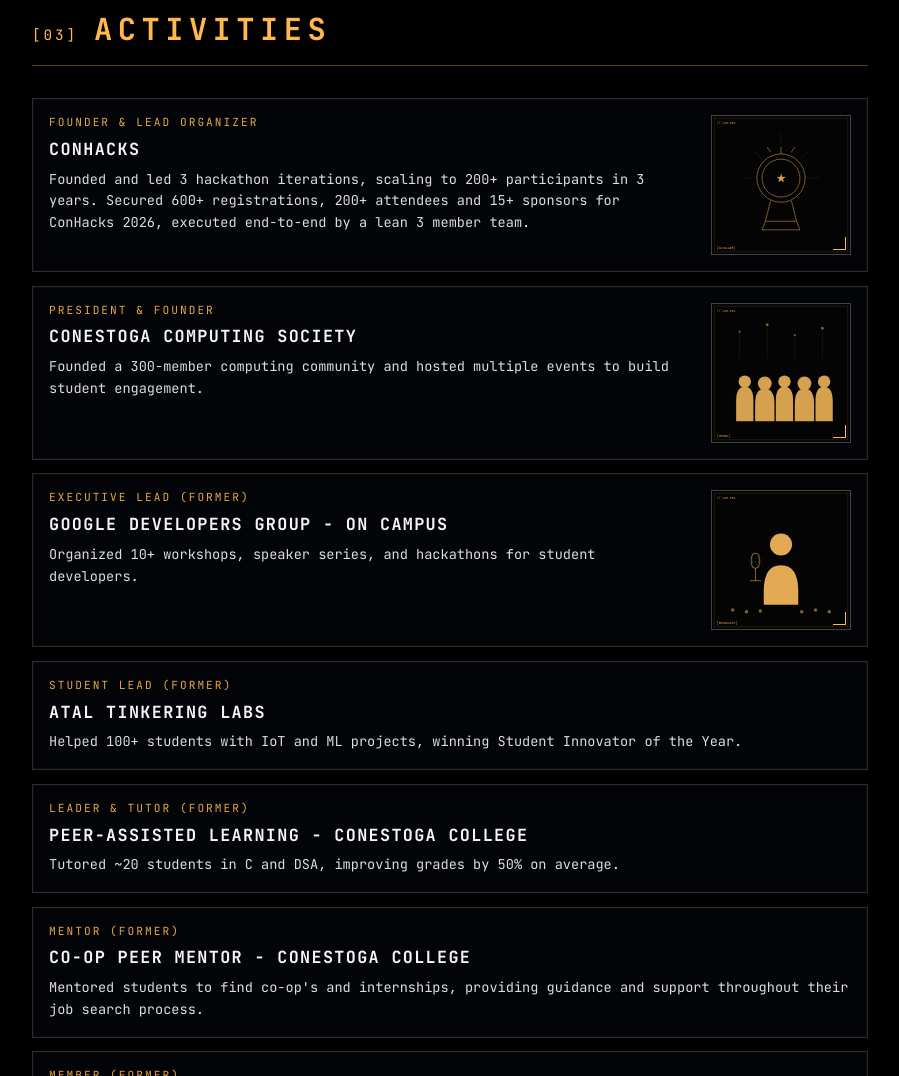
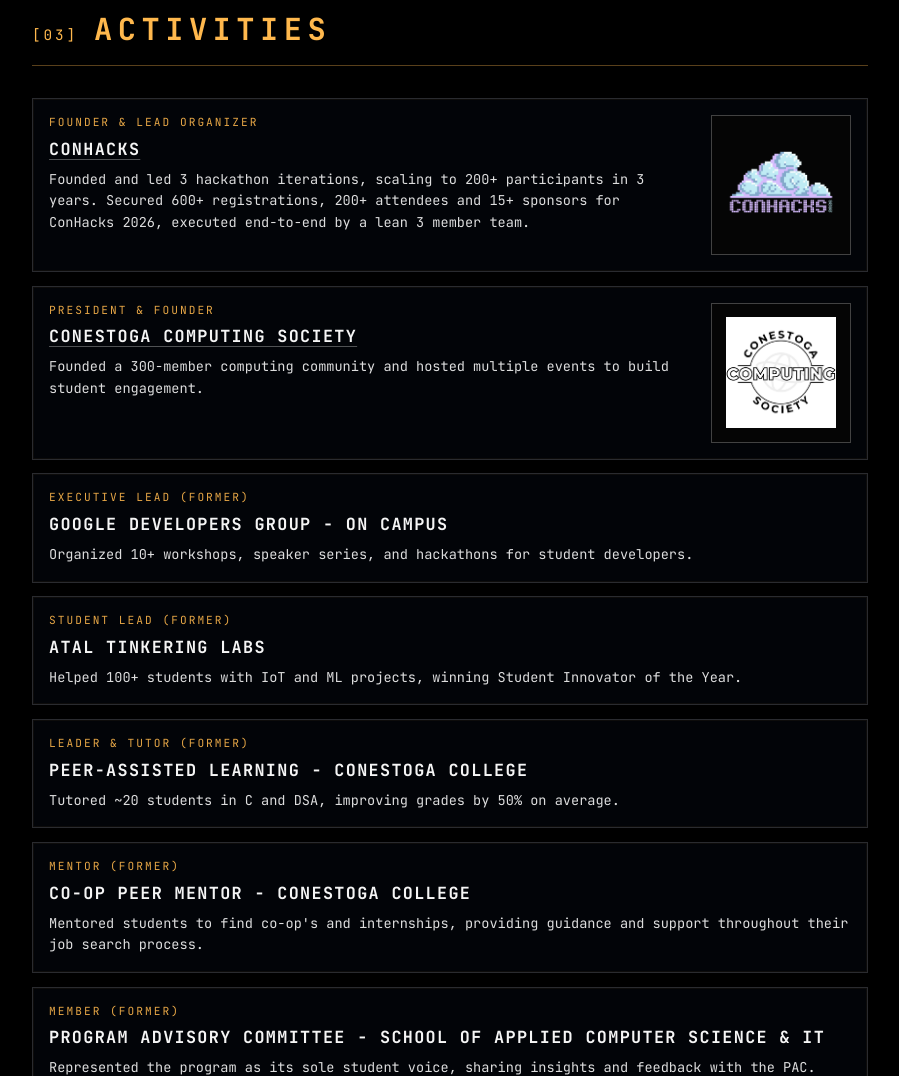
Before and after one commit to Anish-Reddy-K/portfolio, a plain HTML site: page index.html in a window 1280 px wide. Shown: the part 4700-5776 px from the top of the page, without its empty margins (190-1089 px from the left). Drawn offline with Linux system fonts and the light colour scheme.

Commit message:
update: copy

```diff
--- a/css/components/activities.css
+++ b/css/components/activities.css
@@ -84,29 +84,12 @@
     filter: contrast(1.05) saturate(0.85);
 }
 
-/* Frame ticks — corner registration marks */
-.activity-entry__photo::before,
-.activity-entry__photo::after {
-    content: '';
-    position: absolute;
-    width: 12px;
-    height: 12px;
-    border: 1px solid #ffb84d;
-    pointer-events: none;
-}
-
-.activity-entry__photo::before {
-    top: 4px;
-    left: 4px;
-    border-right: none;
-    border-bottom: none;
-}
-
-.activity-entry__photo::after {
-    bottom: 4px;
-    right: 4px;
-    border-left: none;
-    border-top: none;
+.activity-entry__photo img.activity-entry__image--contain {
+    box-sizing: border-box;
+    object-fit: contain;
+    padding: 0.85rem;
+    background: #050505;
+    filter: none;
 }
 
 /* Body */
@@ -138,6 +121,22 @@
     font-weight: 700;
     letter-spacing: 0.08em;
     text-transform: uppercase;
+}
+
+.activity-entry__title a {
+    position: relative;
+    z-index: 2;
+    color: inherit;
+    text-decoration: underline;
+    text-decoration-color: rgba(245, 245, 245, 0.32);
+    text-underline-offset: 4px;
+}
+
+.activity-entry__title a:hover,
+.activity-entry__title a:focus-visible {
+    color: #ffb84d;
+    text-decoration-color: #ffb84d;
+    outline: none;
 }
 
 .activity-entry__desc {
@@ -185,7 +184,7 @@
 }
 
 .activity-modal__panel {
-    width: min(760px, 100%);
+    width: min(980px, 100%);
     max-height: min(86vh, 760px);
     display: grid;
     grid-template-rows: auto minmax(0, 1fr) auto;
@@ -261,7 +260,7 @@
 .activity-modal__screen {
     position: relative;
     min-height: 260px;
-    aspect-ratio: 16 / 10;
+    height: 100%;
     display: grid;
     place-items: center;
     overflow: hidden;
@@ -283,9 +282,11 @@
 }
 
 .activity-modal__image {
+    box-sizing: border-box;
     width: 100%;
     height: 100%;
     object-fit: contain;
+    object-position: center;
     display: block;
     padding: 1rem;
 }
@@ -312,7 +313,8 @@
 }
 
 .activity-modal__desc {
-    max-width: 58ch;
+    flex: 1 1 auto;
+    max-width: none;
     color: #f5f5f5;
     font-size: 0.78rem;
     line-height: 1.6;
@@ -320,6 +322,7 @@
 }
 
 .activity-modal__counter {
+    flex: 0 0 auto;
     white-space: nowrap;
 }
 
@@ -345,7 +348,6 @@
 
     .activity-modal__screen {
         min-height: 220px;
-        aspect-ratio: 4 / 3;
     }
 }
 
--- a/index.html
+++ b/index.html
@@ -383,35 +383,32 @@
             <h2 class="section__title">Activities</h2>
         </header>
         <div class="activities-list">
-            <article class="activity-entry" tabindex="0" role="button" aria-haspopup="dialog" data-title="ConHacks" data-date="Founder & Lead Organizer" data-description="Founded and led ConHacks across 3 iterations, scaling to 200+ participants. Secured 600+ registrations, 200+ attendees, and 15+ sponsors for ConHacks 2026, executed end-to-end by a lean 3-member team." data-images="images/activities/activity-02.svg,images/activities/activity-03.svg,images/activities/activity-01.svg">
+            <article class="activity-entry" tabindex="0" role="button" aria-haspopup="dialog" data-title="ConHacks" data-date="Founder & Lead Organizer" data-description="Founded and led ConHacks across 3 iterations, scaling to 200+ participants. Secured 600+ registrations, 200+ attendees, and 15+ sponsors for ConHacks 2026, executed end-to-end by a lean 3-member team." data-images="images/activities/conhacks/1.jpg,images/activities/conhacks/2.jpg,images/activities/conhacks/3.jpg,images/activities/conhacks/4.jpg,images/activities/conhacks/5.jpg,images/activities/conhacks/6.jpg,images/activities/conhacks/7.jpg,images/activities/conhacks/8.jpg,images/activities/conhacks/9.jpg,images/activities/conhacks/10.jpg,images/activities/conhacks/11.jpg,images/activities/conhacks/12.jpg,images/activities/conhacks/13.jpg">
                 <div class="activity-entry__photo">
-                    <img src="images/activities/activity-02.svg" alt="">
+                    <img class="activity-entry__image--contain" src="images/activities/conhacks/logo.png" alt="">
                 </div>
                 <div class="activity-entry__body">
                     <div class="activity-entry__meta">
                         <span class="activity-entry__date">Founder & Lead Organizer</span>
                     </div>
-                    <h3 class="activity-entry__title">ConHacks</h3>
+                    <h3 class="activity-entry__title"><a href="https://conhacks.io" target="_blank" rel="noreferrer">ConHacks</a></h3>
                     <p class="activity-entry__desc">Founded and led 3 hackathon iterations, scaling to 200+ participants in 3 years.
                     Secured 600+ registrations, 200+ attendees and 15+ sponsors for ConHacks 2026, executed end-to-end by a lean 3 member team.</p>
                 </div>
             </article>
-            <article class="activity-entry" tabindex="0" role="button" aria-haspopup="dialog" data-title="Conestoga Computing Society" data-date="President & Founder" data-description="Founded a 300-member computing community and hosted 10+ events to build student engagement." data-images="images/activities/activity-01.svg,images/activities/activity-02.svg,images/activities/activity-03.svg">
+            <article class="activity-entry" tabindex="0" role="button" aria-haspopup="dialog" data-title="Conestoga Computing Society" data-date="President & Founder" data-description="Founded a 300-member computing community and hosted 10+ events to build student engagement." data-images="images/activities/conhacks/10.jpg">
                 <div class="activity-entry__photo">
-                    <img src="images/activities/activity-01.svg" alt="">
+                    <img class="activity-entry__image--contain" src="images/activities/ccs/logo.png" alt="">
                 </div>
                 <div class="activity-entry__body">
                     <div class="activity-entry__meta">
                         <span class="activity-entry__date">President & Founder</span>
                     </div>
-                    <h3 class="activity-entry__title">Conestoga Computing Society</h3>
+                    <h3 class="activity-entry__title"><a href="https://conestogacomputingsociety.com" target="_blank" rel="noreferrer">Conestoga Computing Society</a></h3>
                     <p class="activity-entry__desc">Founded a 300-member computing community and hosted multiple events to build student engagement.</p>
                 </div>
             </article>
-            <article class="activity-entry" tabindex="0" role="button" aria-haspopup="dialog" data-title="Google Developers Group - On Campus" data-date="Executive Lead" data-description="Organized workshops, speaker series, and hackathons for student developers." data-images="images/activities/activity-03.svg,images/activities/activity-01.svg,images/activities/activity-02.svg">
-                <div class="activity-entry__photo">
-                    <img src="images/activities/activity-03.svg" alt="">
-                </div>
+            <article class="activity-entry activity-entry--text">
                 <div class="activity-entry__body">
                     <div class="activity-entry__meta">
                         <span class="activity-entry__date">Executive Lead (Former)</span>
@@ -429,7 +426,7 @@
                     <p class="activity-entry__desc">Helped 100+ students with IoT and ML projects, winning Student Innovator of the Year.</p>
                 </div>
             </article>
-            <article class="activity-entry" tabindex="0" role="button" aria-haspopup="dialog" data-title="Peer-assisted Learning" data-date="Leader & Tutor" data-description="Tutored ~20 students in C and DSA, improving grades by 50% on average." data-images="images/activities/activity-02.svg,images/activities/activity-01.svg,images/activities/activity-03.svg">
+            <article class="activity-entry activity-entry--text">
                 <div class="activity-entry__body">
                     <div class="activity-entry__meta">
                         <span class="activity-entry__date">Leader & Tutor (Former)</span>
--- a/js/components/activity-modal.js
+++ b/js/components/activity-modal.js
@@ -73,8 +73,13 @@
         }
 
         entries.forEach((entry) => {
-            entry.addEventListener('click', () => openModal(entry));
+            entry.addEventListener('click', (event) => {
+                if (event.target.closest('a, button, input, select, textarea')) return;
+                openModal(entry);
+            });
             entry.addEventListener('keydown', (event) => {
+                if (event.target.closest('a, button, input, select, textarea')) return;
+
                 if (event.key === 'Enter' || event.key === ' ') {
                     event.preventDefault();
                     openModal(entry);
```
Also changed, not shown: images/activities/ccs/logo.png (added), images/activities/conhacks/1.jpg (added), images/activities/conhacks/10.jpg (added), images/activities/conhacks/11.jpg (added), images/activities/conhacks/12.jpg (added), images/activities/conhacks/13.jpg (added), images/activities/conhacks/2.jpg (added), images/activities/conhacks/3.jpg (added), images/activities/conhacks/4.jpg (added), images/activities/conhacks/5.jpg (added), images/activities/conhacks/6.jpg (added), images/activities/conhacks/7.jpg (added), images/activities/conhacks/8.jpg (added), images/activities/conhacks/9.jpg (added), 1 more files.
